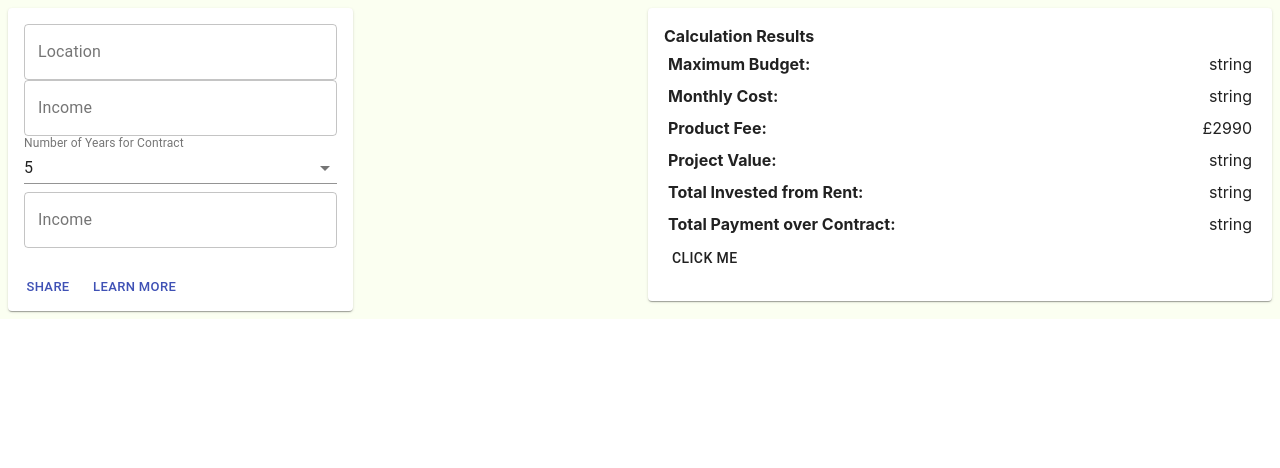
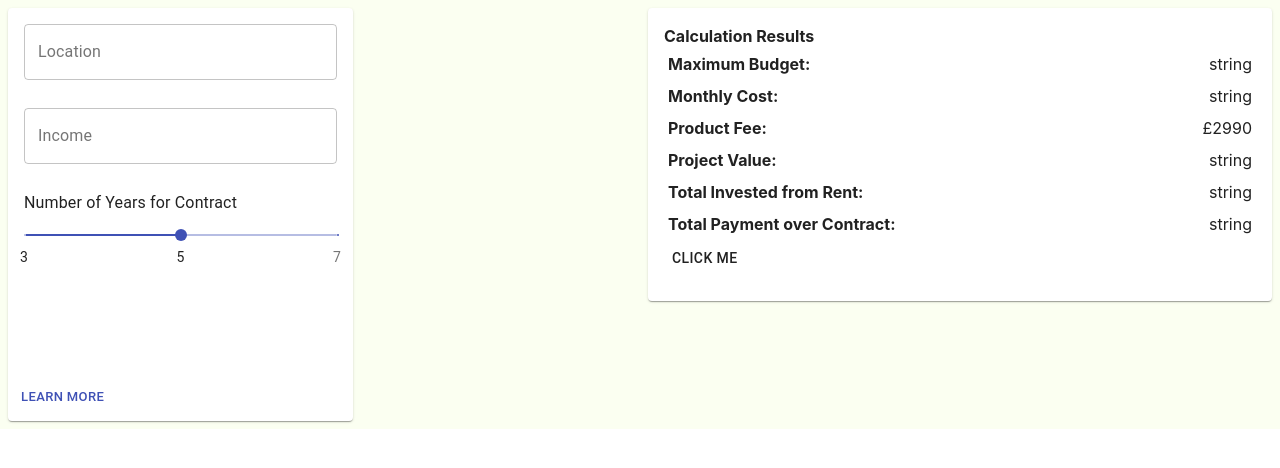
Before and after one commit to bahatron/keyzy-simon-project, a Next.js app: page / in a window 1280 px wide. Shown: the top 468 px of the page. Built offline with nearby package versions, Linux system fonts and the light colour scheme.

Commit message:
Clean up a bit

```diff
--- a/components/calculator/questionnaire.tsx
+++ b/components/calculator/questionnaire.tsx
@@ -10,7 +10,9 @@ import {
     TextField,
     ButtonGroup,
     MenuItem,
+    Typography,
 } from "@material-ui/core";
+import { calculatorStore } from "../../state/calculator";
 
 const useStyles = makeStyles({
     root: {
@@ -21,76 +23,56 @@ const useStyles = makeStyles({
     },
 });
 
-function FormModel(params: {
-    location: string;
-    income: string;
-    contract_term: number;
-}) {
-    return params;
-}
-
-let form = FormModel({
-    location: "",
-    income: "",
-    contract_term: 5,
-});
-
-function updateDuration(number: number) {
-    form.contract_term = number;
+function sliderMark(number: number) {
+    return {
+        value: number,
+        label: number,
+    };
 }
 
 export default () => {
     const classes = useStyles();
 
+    const _calculator = calculatorStore();
+
+    let income = "";
+
     return (
-        <Card className={`${classes.root} pa-4 min-w-max`}>
+        <Card className={`${classes.root} pa-4`}>
             <CardActionArea>
                 <CardContent>
                     <div className="grid grid-rows-4 ">
                         <TextField
-                            id="standard-multiline-flexible"
                             label="Location"
                             variant="outlined"
                             maxRows={4}
-                            value={form.location}
+                            value={_calculator.input.location}
                         />
 
                         <TextField
-                            id="standard-multiline-flexible"
                             label="Income"
                             variant="outlined"
-                            maxRows={4}
-                            value={form.income}
+                            value={income}
                         />
 
-                        <TextField
-                            id="standard-select-currency"
-                            select
-                            className="mt-4"
-                            label="Number of Years for Contract"
-                            value={form.contract_term}
-                        >
-                            {[3, 5, 7].map((value, i) => (
-                                <MenuItem key={i} value={value}>
-                                    {value}
-                                </MenuItem>
-                            ))}
-                        </TextField>
+                        <div>
+                            <Typography id="slider" gutterBottom>
+                                Number of Years for Contract
+                            </Typography>
 
-                        <TextField
-                            id="standard-multiline-flexible"
-                            label="Income"
-                            variant="outlined"
-                            maxRows={4}
-                            value={form.income}
-                        />
+                            <Slider
+                                defaultValue={5}
+                                id="slider"
+                                marks={[3, 5, 7].map(sliderMark)}
+                                min={3}
+                                max={7}
+                                step={2}
+                            />
+                        </div>
                     </div>
                 </CardContent>
             </CardActionArea>
             <CardActions>
-                <Button size="small" color="primary">
-                    Share
-                </Button>
                 <Button size="small" color="primary">
                     Learn More
                 </Button>
--- a/state/calculator.ts
+++ b/state/calculator.ts
@@ -9,6 +9,23 @@ function ResultModel(params: {
     total_payment_end_contract: string;
 }) {
     return params;
+}
+
+function calculateTotalConvertedRent({
+    monthly_cost,
+    contract_term,
+}: {
+    monthly_cost: string;
+    contract_term: string;
+}) {
+    return (
+        (
+            0.25 *
+            parseFloat(monthly_cost) *
+            parseFloat(contract_term) *
+            12
+        ).toFixed(2) ?? "N/A"
+    );
 }
 
 export const calculatorStore = create((set: any) => ({
@@ -24,6 +41,7 @@ export const calculatorStore = create((set: any) => ({
     input: {
         contract_term: 5,
         location: "",
+        income: "",
     },
 
     update: (data: any) => {
@@ -35,19 +53,32 @@ export const calculatorStore = create((set: any) => ({
         });
     },
 
-    updateYears: (years: number) => {
+    updateLocation: (location: string) => {
         return set((state: any) => {
-            state.input.years = years;
+            state.input.location = location;
         });
     },
 
-    updateIncome: (income: number) => {
+    updateContractTerm: (years: string) => {
+        return set((state: any) => {
+            state.input.contract_term = years;
+
+            state.result.total_converted_rent =
+                calculateTotalConvertedRent(state);
+        });
+    },
+
+    updateIncome: (income: string) => {
         return set((state: any) => {
             state.input.income = income;
-            state.result.maximum_budget = (income * 6.25).toFixed(2) ?? "N/A";
+            state.result.maximum_budget =
+                (parseFloat(income) * 6.25).toFixed(2) ?? "N/A";
             state.result.monthly_cost =
                 ((state.result.maximum_budget / 12) * 0.045).toFixed(2) ??
                 "N/A";
+
+            state.result.total_converted_rent =
+                calculateTotalConvertedRent(state);
         });
     },
 }));
```
